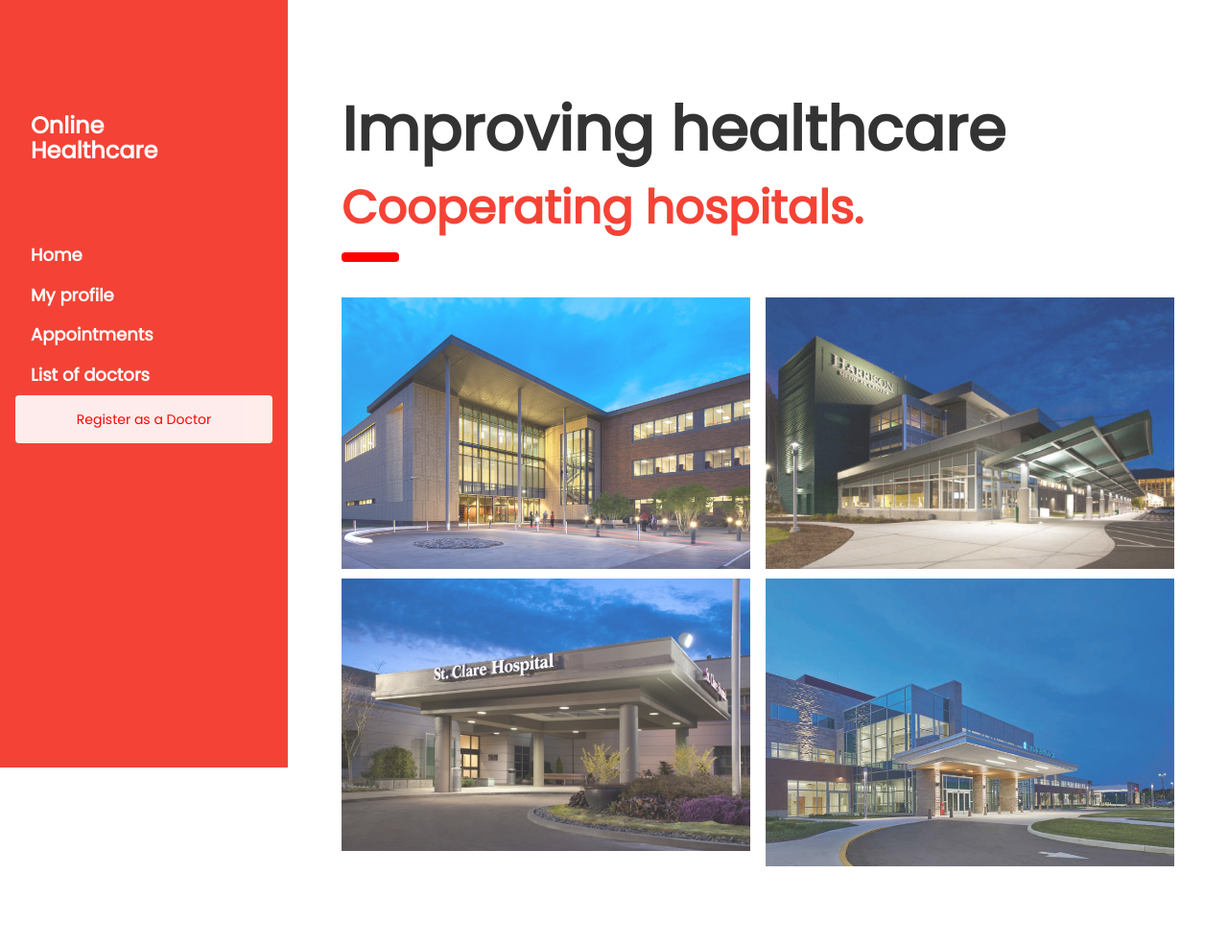
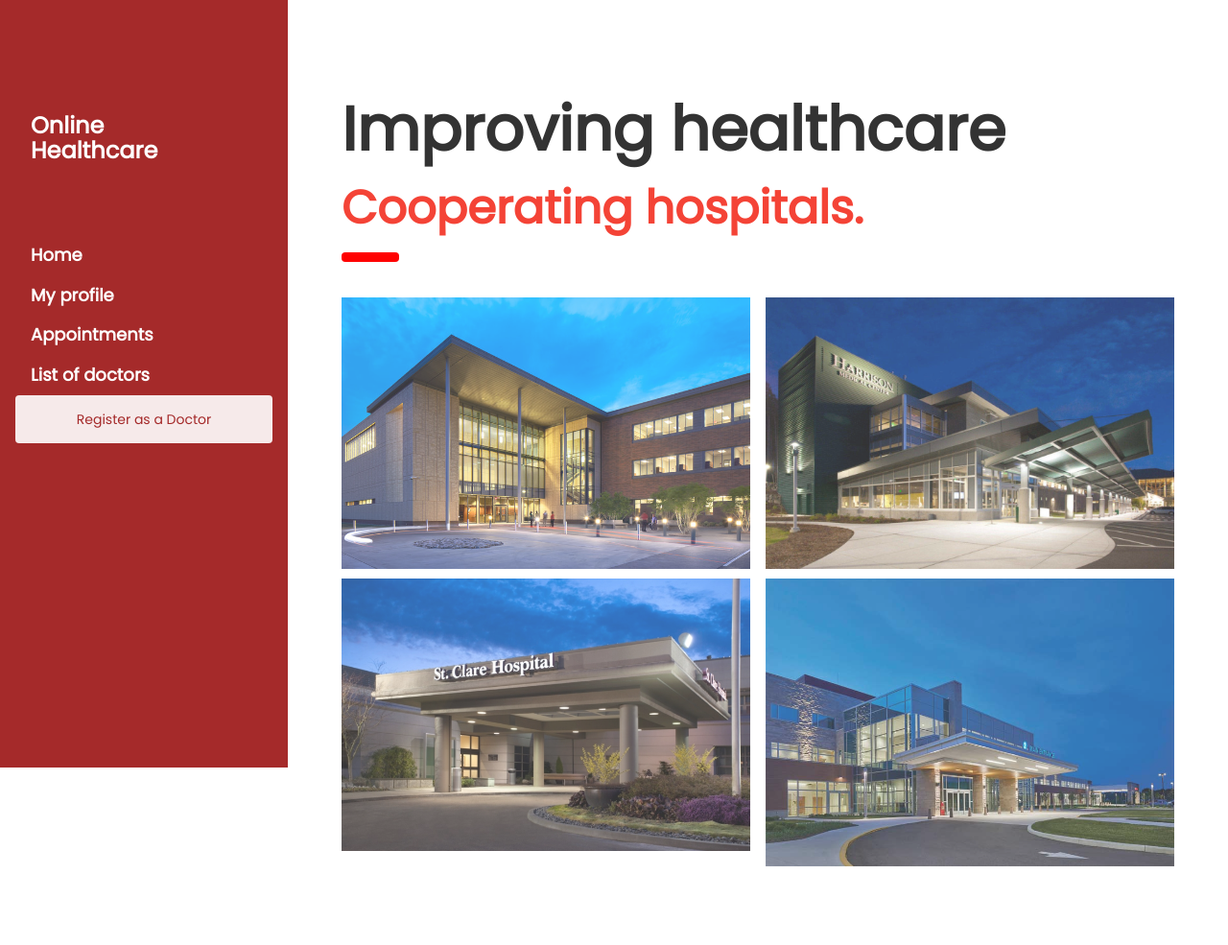
Before and after one commit to ubaidchawla/Online-Doctor-Appointment-System, a PHP site: page / in a window 1280 px wide. Shown: the top 985 px of the page at 96% size. Run offline with PHP 8.4, Linux system fonts and the light colour scheme.

Commit message:
theme color changed for navbar

```diff
--- a/index.html
+++ b/index.html
@@ -12,7 +12,7 @@
 <body>
 
 <!-- Sidebar/menu -->
-<nav class="w3-sidebar w3-red w3-collapse w3-top w3-large w3-padding" style="z-index:3;width:300px;font-weight:bold;" id="mySidebar"><br>
+<nav class="w3-sidebar w3-collapse bug-red w3-top w3-large w3-padding" style="z-index:3;width:300px;font-weight:bold;" id="mySidebar"><br>
   <a href="javascript:void(0)" onclick="w3_close()" class="w3-button w3-hide-large w3-display-topleft" style="width:100%;font-size:22px">Close Menu</a>
   <div class="w3-container">
     <h3 class="w3-padding-64"><b>Online<br>Healthcare</b></h3>
@@ -22,13 +22,13 @@
     <a href="#showcase" onclick="w3_close()" class="w3-bar-item w3-button w3-hover-white">My profile</a>
     <a href="#services" onclick="w3_close()" class="w3-bar-item w3-button w3-hover-white">Appointments</a>
     <a href="#designers" onclick="w3_close()" class="w3-bar-item w3-button w3-hover-white">List of doctors</a>
-    <button type="button" class="btn" style="background-color:white; color:red;" data-toggle="modal" data-target="#registerdoctor">Register as a Doctor</button>
+    <button type="button" class="btn bug-red-inverted" data-toggle="modal" data-target="#registerdoctor">Register as a Doctor</button>
   </div>
 </nav>
 
 <!-- Top menu on small screens -->
-<header class="w3-container w3-top w3-hide-large w3-red w3-xlarge w3-padding">
-  <a href="javascript:void(0)" class="w3-button w3-red w3-margin-right" onclick="w3_open()">☰</a>
+<header class="w3-container w3-top w3-hide-large bug-red w3-xlarge w3-padding">
+  <a href="javascript:void(0)" class="w3-button bug-red w3-margin-right" onclick="w3_open()">☰</a>
   <span>Online healthcare</span>
 </header>
 
@@ -146,7 +146,7 @@
         <label>Your review</label>
         <input class="w3-input w3-border" type="text" name="Message" required>
       </div>
-      <button type="submit" class="w3-button w3-block w3-padding-large w3-red w3-margin-bottom">Send Message</button>
+      <button type="submit" class="w3-button w3-block w3-padding-large bug-red w3-margin-bottom">Send Message</button>
     </form>
   </div>
 
--- a/src/css/custom.css
+++ b/src/css/custom.css
@@ -2,6 +2,16 @@ body,h1,h2,h3,h4,h5 {font-family: "Poppins", sans-serif}
 body {font-size:16px;}
 .w3-half img{margin-bottom:-6px;margin-top:16px;opacity:0.8;cursor:pointer}
 .w3-half img:hover{opacity:1}
+
+.bug-red, .bug-hover-red:hover{
+  color: #fff;
+  background-color: #A52A2A ;
+}
+
+.bug-red-inverted{
+  color: #A52A2A !important;
+  background-color: #fff !important;
+}
 
 .input-container {
     display: -ms-flexbox; /* IE10 */
```
Also changed, not shown: login.php (added).
